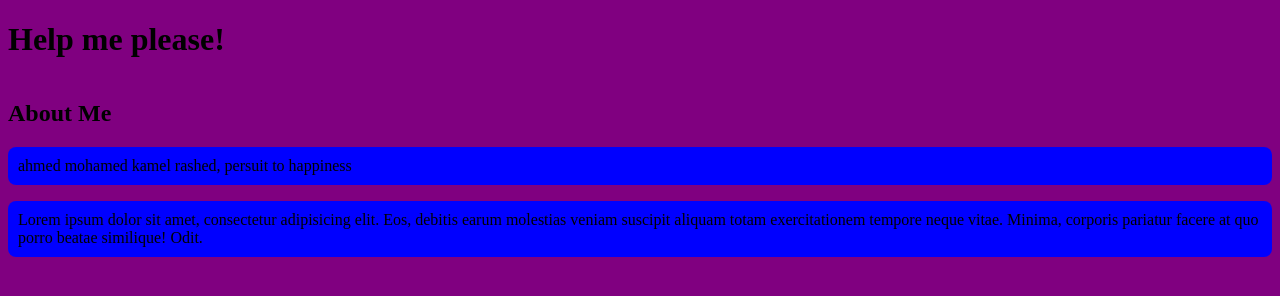
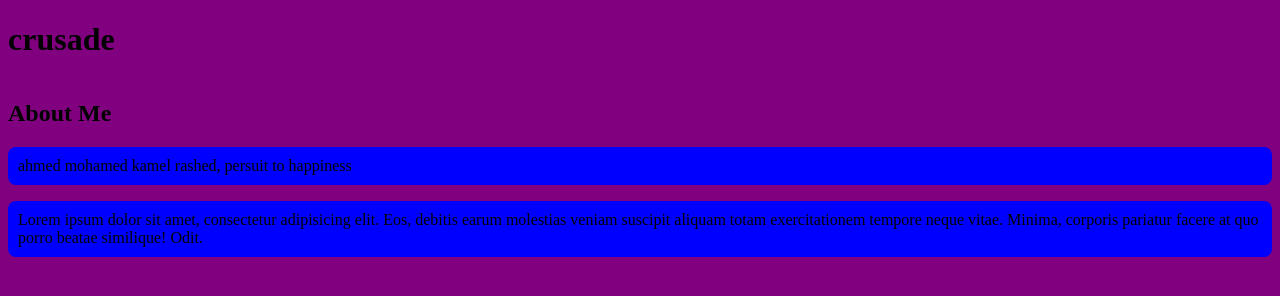
Before and after one commit to AhmedRashed14/new-git-project, a plain HTML site: page index.htm in a window 1280 px wide. Drawn offline with Linux system fonts and the light colour scheme.

Commit message:
Heading-update's

```diff
--- a/index.htm
+++ b/index.htm
@@ -10,7 +10,7 @@
 <body>
 
     <header>
-        <h1>Help me please!</h1>
+        <h1>crusade</h1>
     </header>
 
     <div class="container">
```
